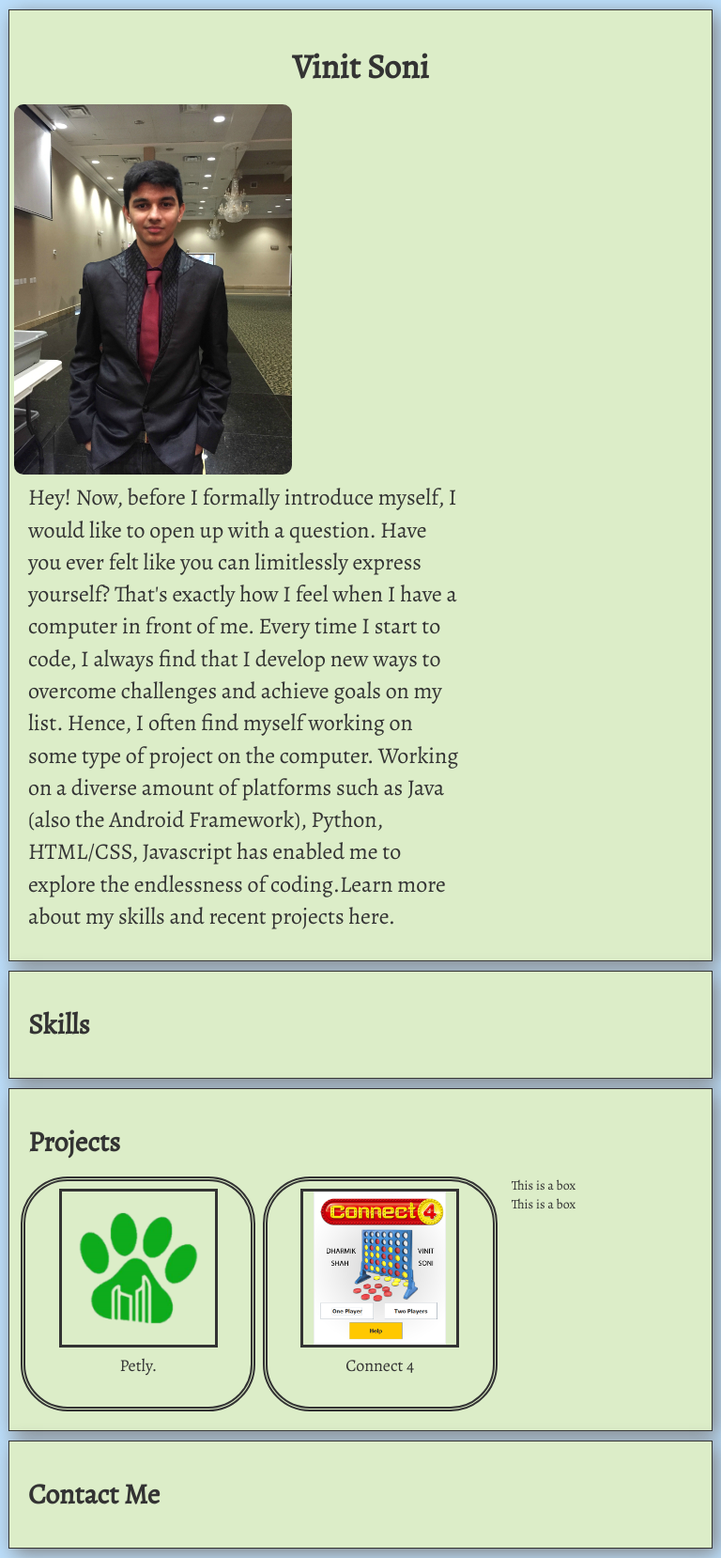
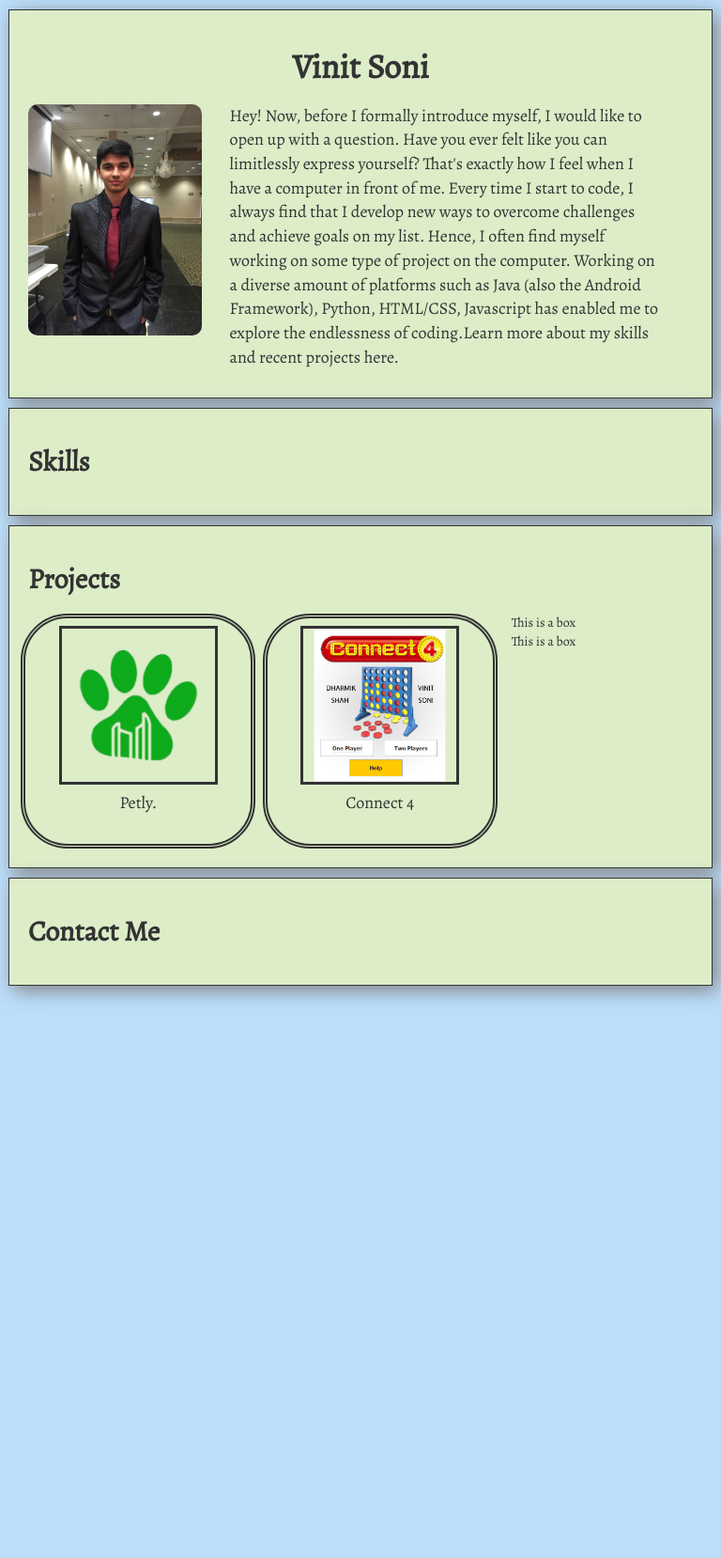
Before and after one commit to cybervinit/cybervinit.github.io, a Jekyll site: the page index.html, which Jekyll copies as it is, in a window 768 px wide. Shown: the whole page at 94% size. Built offline with Jekyll 4.4.1, drawn with Linux system fonts in a browser that asks for light colours.

Commit message:
Update Responsive Layout

```diff
--- a/index.html
+++ b/index.html
@@ -14,7 +14,7 @@
             font-weight: 900;
         }
         .introParagraph {
-            font-size: x-large;
+            font-size: 25px;
         }
         .sectionBox {
             box-shadow: 5px 5px 20px grey;
@@ -46,6 +46,7 @@
             height: 100%;
             border-radius: 10px;
         }
+
         .row {
             align-content: center;
             align-items: center;
@@ -91,30 +92,41 @@
 
         /* Landscape tablets and medium desktops */
         @media (min-width: 992px) and (max-width: 1199px) {
+            DIV.displayImgContainer {
+                width: 25%;
+                height: auto;
+            }
             P.col-sm-8.introParagraph {
-                margin-top: 7px;
+                width: all;
+                font-size: 20px;
             }
         }
 
         /* Portrait tablets and small desktops */
         @media (min-width: 768px) and (max-width: 991px) {
+            DIV.displayImgContainer {
+                width: 25%;
+                height: auto;
+            }
             P.col-sm-8.introParagraph {
-                margin-top: 7px;
+                font-size: 18px;
+                width: all;
+
             }
         }
 
         /* Landscape phones and portrait tablets */
         @media (max-width: 767px) {
             P.col-sm-8.introParagraph {
-
-                color: blue;
-                width: 5px;
+                width: 100%;
             }
         }
 
         /* Portrait phones and smaller */
         @media (max-width: 480px) {
-
+            P.col-sm-8.introParagraph {
+                width: 100%;
+            }
         }
     </style>
 </head>
@@ -123,7 +135,7 @@
     <div class="sectionBox container">
         <h1 class="boxTitle">Vinit Soni</h1>
         <div class="row intro">
-            <img src="images/display_picture_rr.jpg" class="col-sm-3 displayImage img-fluid" alt="A Display Picture of Vinit Soni">
+            <div class="col-sm-3 displayImgContainer"><img src="images/display_picture_rr.jpg" class="displayImage" alt="A Display Picture of Vinit Soni"></div>
             <p class="col-sm-8 introParagraph">Hey! Now, before I formally introduce myself, I would like to open up with a question. Have you ever felt like you can limitlessly express yourself? That's exactly how I feel when I have a computer in front of me. Every time I start to code, I always find that I develop new ways to overcome challenges and achieve goals on my list. Hence, I often find myself working on some type of project on the computer. Working on a diverse amount of platforms such as Java (also the Android Framework), Python, HTML/CSS, Javascript has enabled me to explore the endlessness of coding.Learn more about my skills and recent projects here.</p>
         </div>
     </div>
```
